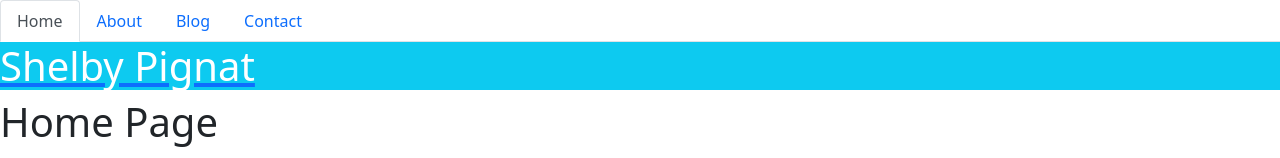
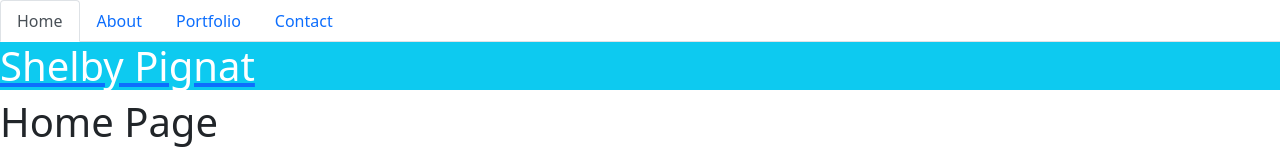
Before and after one commit to Shelbyrp/react-portfolio, a React (Create React App) app: page / in a window 1280 px wide. Shown: the top 158 px of the page. Built offline with nearby package versions, Linux system fonts and the light colour scheme.

Commit message:
Changed blog to be portfolio in NavMenu.j

```diff
--- a/src/components/NavMenu.js
+++ b/src/components/NavMenu.js
@@ -1,6 +1,4 @@
 import React from 'react';
-
-// TODO: Add a comment explaining how we are able to extract the key value pairs from props
 
 function NavMenu({ currentPage, handlePageChange }) {
   return (
@@ -9,8 +7,6 @@
         <a
           href="#home"
           onClick={() => handlePageChange('Home')}
-          //*  TODO: BONUS: Add a comment explaining what kind of operator this is and what it is checking for
-
           className={currentPage === 'Home' ? 'nav-link active' : 'nav-link'}
         >
           Home
@@ -20,8 +16,6 @@
         <a
           href="#about"
           onClick={() => handlePageChange('About')}
-          //  TODO: Add a comment explaining what this logic is doing
-
           className={currentPage === 'About' ? 'nav-link active' : 'nav-link'}
         >
           About
@@ -29,11 +23,11 @@
       </li>
       <li className="nav-item">
         <a
-          href="#blog"
-          onClick={() => handlePageChange('Blog')}
-          className={currentPage === 'Blog' ? 'nav-link active' : 'nav-link'}
+          href="#Portfolio"
+          onClick={() => handlePageChange('Portfolio')}
+          className={currentPage === 'Portfolio' ? 'nav-link active' : 'nav-link'}
         >
-          Blog
+          Portfolio
         </a>
       </li>
       <li className="nav-item">
--- a/src/components/PortfolioContainer.js
+++ b/src/components/PortfolioContainer.js
@@ -4,7 +4,7 @@
 import Footer from "./Footer";
 import Home from './pages/Home';
 import About from './pages/About';
-import Blog from './pages/Portfolio';
+import Portfolio from './pages/Portfolio';
 import Contact from './pages/Contact';
 
 export default function PortfolioContainer() {
@@ -17,7 +17,7 @@
       return <About />;
     }
     if (currentPage === 'Portfolio') {
-      return <Blog />;
+      return <Portfolio />;
     }
     return <Contact />;
   };
```
